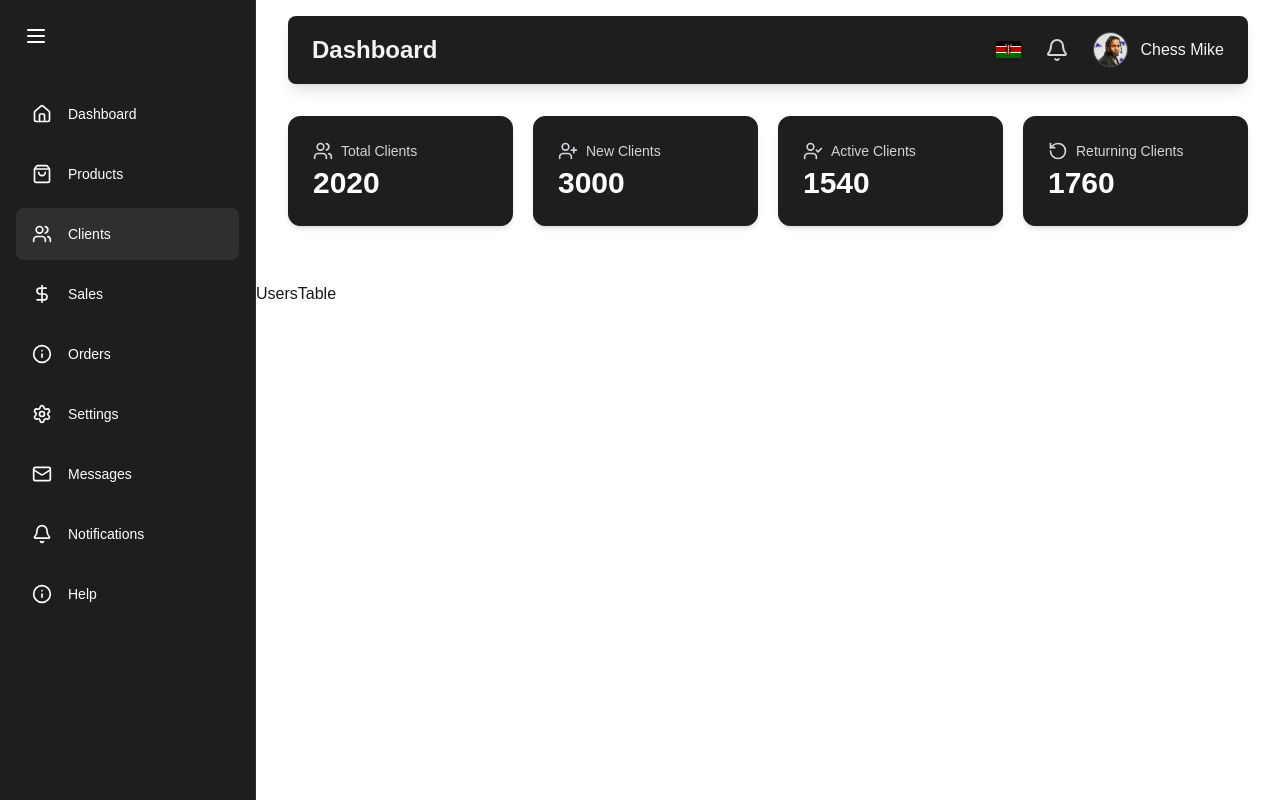
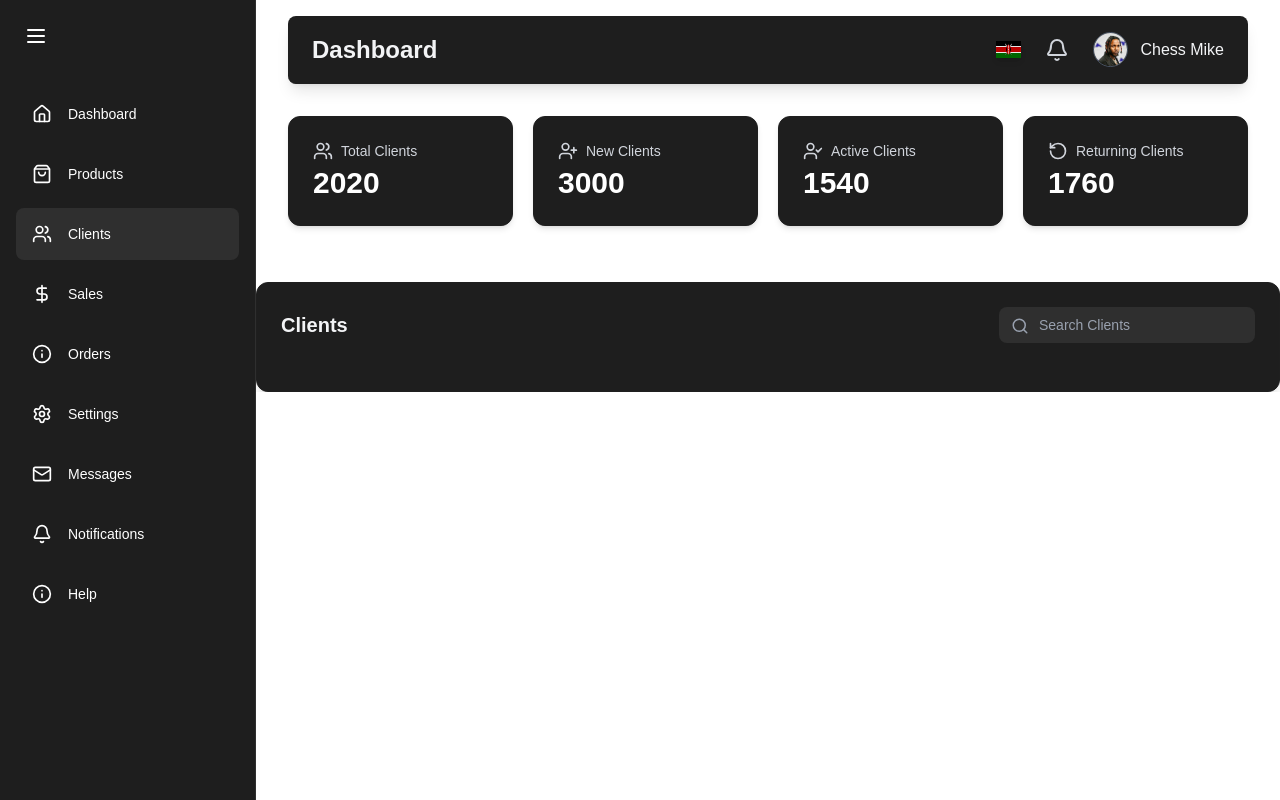
Before and after one commit to chesere/admin-dashboard, a Next.js app: page /users in a window 1280 px wide. Built offline with nearby package versions, Linux system fonts and the light colour scheme.

Commit message:
Created search

```diff
--- a/components/UsersTable.jsx
+++ b/components/UsersTable.jsx
@@ -1,6 +1,7 @@
 "use client";
 import React, { useEffect, useState } from "react";
 import { motion } from "framer-motion";
+import { Search } from "lucide-react";
 
 const UsersTable = () => {
   const [clients, setClients] = useState([]);
@@ -16,7 +17,31 @@ const UsersTable = () => {
     };
     fetchClients();
   }, []);
-  return <div>UsersTable</div>;
+  return (
+    <motion.div
+      initial={{ opacity: 0, y: 20 }}
+      animate={{ opacity: 1, y: 0 }}
+      transition={{ delay: 0.2, duration: 0.5 }}
+      className="bg-[#1e1e1e] backdrop-blur-md shadow-lg rounded-xl p-4 sm:p-6 border border-[#1f1f1f] mx-2 sm:mx-0"
+    >
+      <div className="flex flex-col sm:flex-row justify-between items-center mb-6 gap-4 sm:gap-0">
+        <h2 className="text-lg sm:text-xl font-semibold text-gray-100 text-center sm:text-left">
+          Clients
+        </h2>
+        <div className="relative w-full sm:w-auto">
+          <input
+            type="text"
+            placeholder="Search Clients"
+            className="bg-[#2f2f2f] text-white placeholder-gray-400 rounded-lg pl-10 pr-4 py-2  w-full sm:w-64 focus:outline-none focus:ring-2 focus:ring-gray-500 duration-200 text-sm"
+          />
+          <Search
+            className="absolute left-3 top-2.5  text-gray-400 "
+            size={18}
+          />
+        </div>
+      </div>
+    </motion.div>
+  );
 };
 
 export default UsersTable;
```
